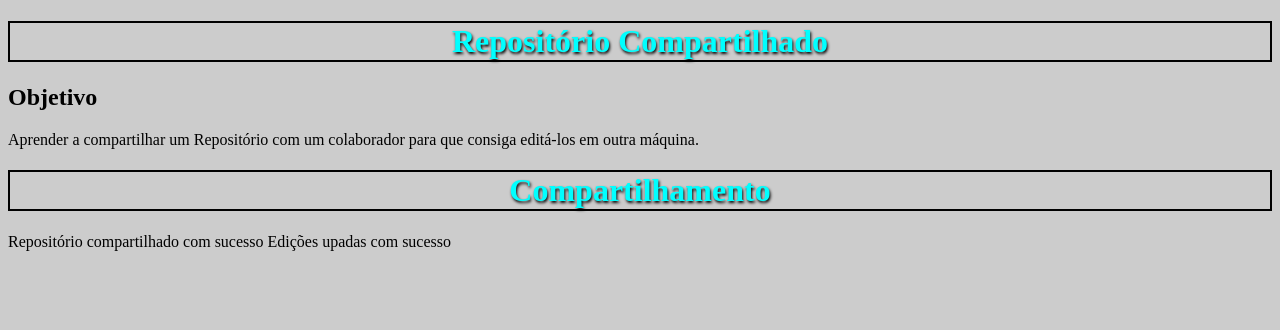
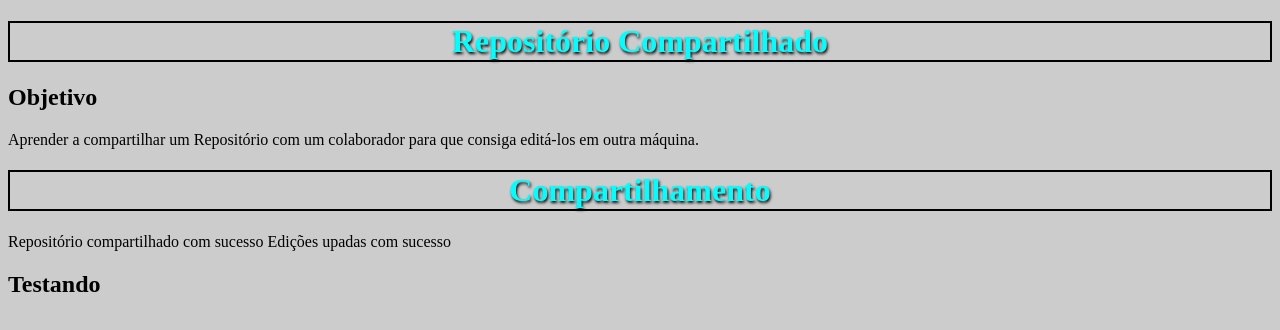
Before and after one commit to amandafrolini6/aula_repositorio-, a plain HTML site: page index.html in a window 1280 px wide. Drawn offline with Linux system fonts and the light colour scheme.

Commit message:
Atualização

```diff
--- a/index.html
+++ b/index.html
@@ -24,6 +24,10 @@
         Edições upadas com sucesso
     </p>
 
+    <h2>
+        Testando
+    </h2>
+
 
 </body>
 </html>
```
